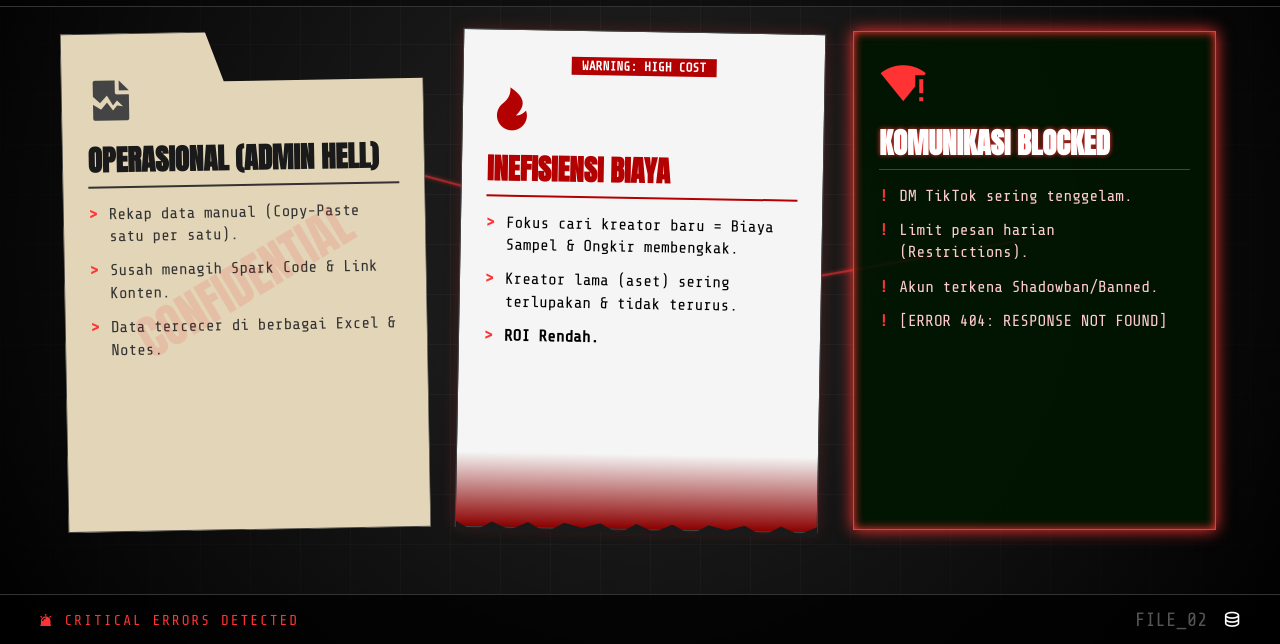
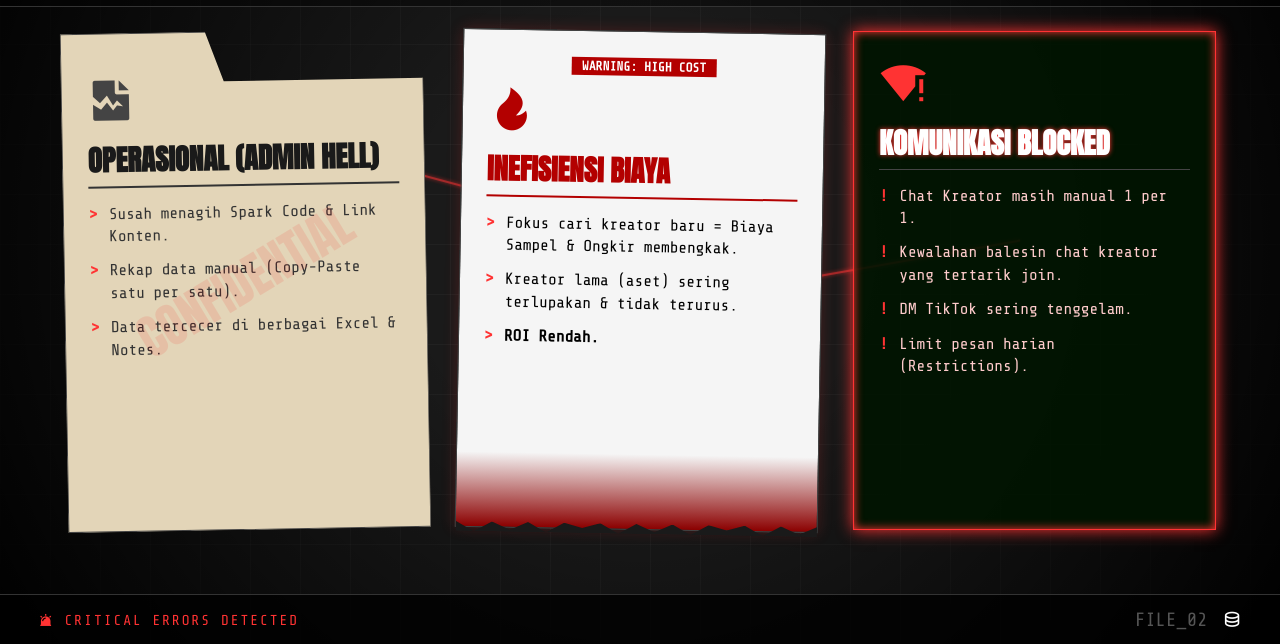
Before and after one commit to flexeet/slide-onthetok, a plain HTML site: page slide2.html in a window 1280 px wide. Shown: the part 156-800 px from the top of the page. Drawn offline with nearby package versions, Linux system fonts and the light colour scheme.

Commit message:
Update slide2.html

```diff
--- a/slide2.html
+++ b/slide2.html
@@ -303,8 +303,8 @@
                 </div>
                 <h2 class="card-title">OPERASIONAL (ADMIN HELL)</h2>
                 <ul class="card-list">
+                    <li>Susah menagih Spark Code & Link Konten.</li>
                     <li>Rekap data manual (Copy-Paste satu per satu).</li>
-                    <li>Susah menagih Spark Code & Link Konten.</li>
                     <li>Data tercecer di berbagai Excel & Notes.</li>
                 </ul>
                 <div style="position:absolute; top:10px; right:10px; transform:rotate(45deg);">
@@ -333,10 +333,10 @@
                 </div>
                 <h2 class="card-title">KOMUNIKASI BLOCKED</h2>
                 <ul class="card-list">
+                    <li>Chat Kreator masih manual 1 per 1.</li>
+                    <li>Kewalahan balesin chat kreator yang tertarik join.</li>
                     <li>DM TikTok sering tenggelam.</li>
                     <li>Limit pesan harian (Restrictions).</li>
-                    <li>Akun terkena Shadowban/Banned.</li>
-                    <li>[ERROR 404: RESPONSE NOT FOUND]</li>
                 </ul>
             </div>
 
```
